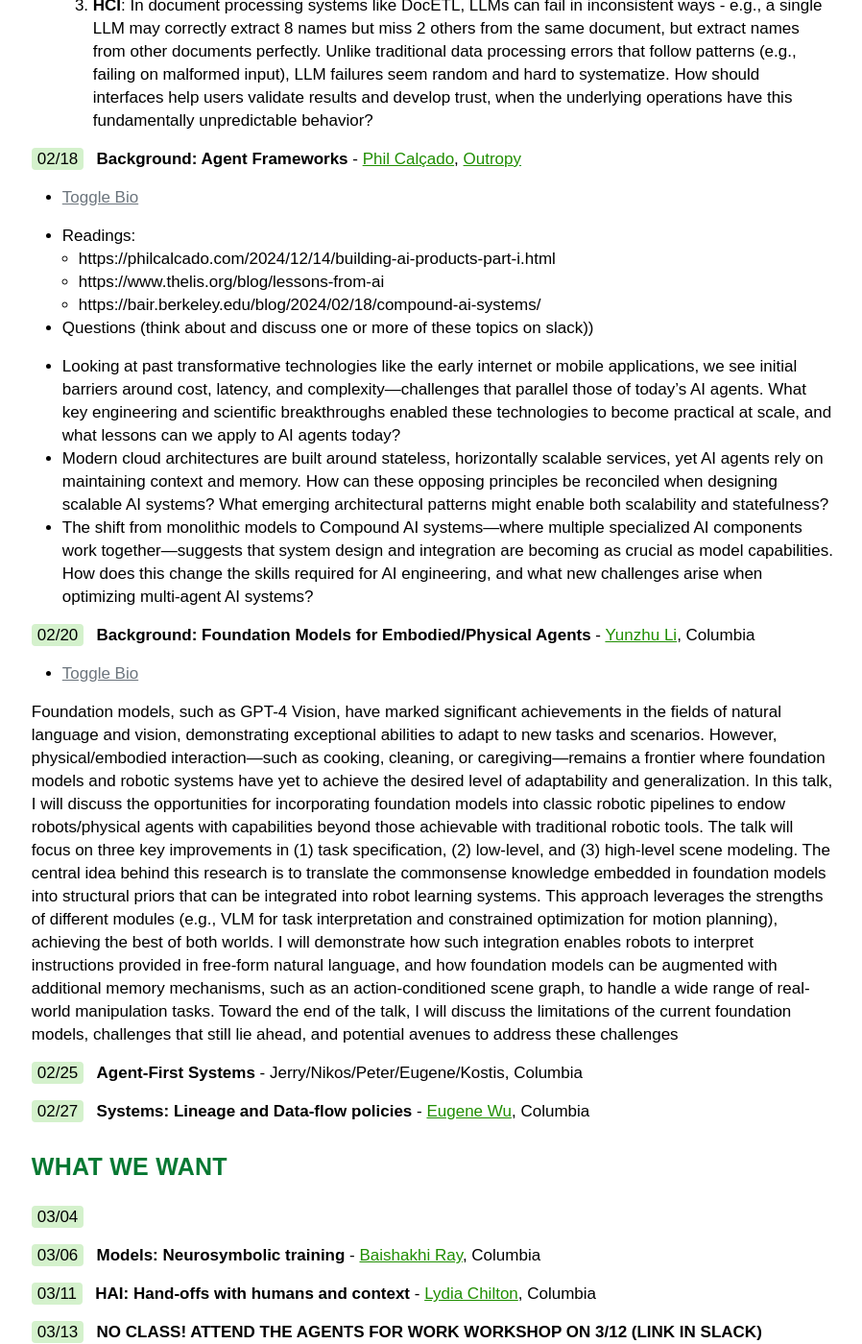
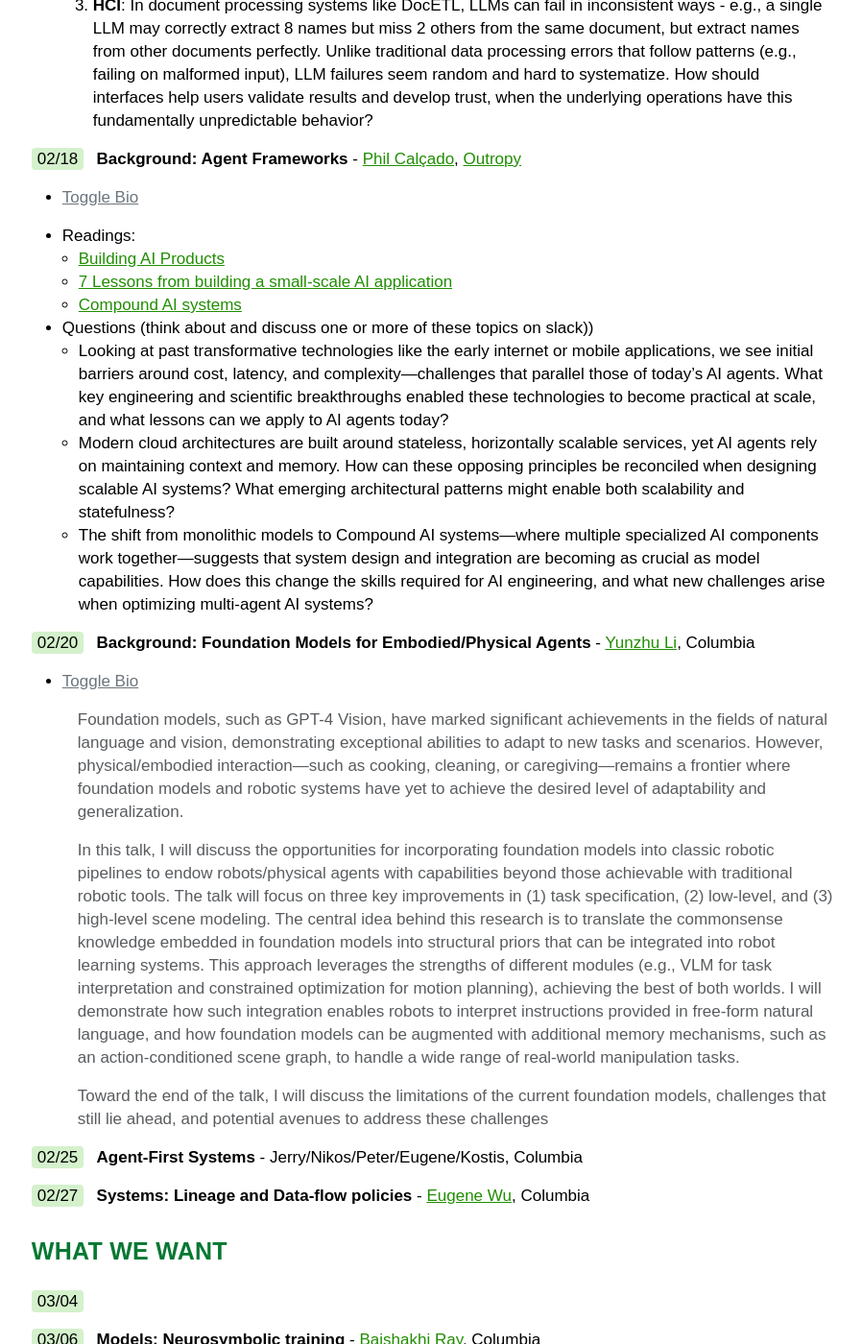
Before and after one commit to w6113/w6113.github.io, a Jekyll site: the page built from index.md, in a window 1280 px wide and 1400 px high, scrolled down 3001 px. Shown: the whole window at 96% size, without its empty margins (290-1188 px from the left). Built offline with Jekyll 4.4.1, drawn with Linux system fonts in a browser that asks for light colours.

Commit message:
generic message

```diff
--- a/index.md
+++ b/index.md
@@ -116,21 +116,28 @@
 <span class="date">02/18</span> <span class="topic">Background: Agent Frameworks</span> - [Phil Calçado](https://philcalcado.com/), [Outropy](https://outropy.ai/) {% include toggle.html content="Phil Calçado is a PhD student at Columbia University advised by [Eugene Wu](https://www.eugenewu.net). His research interests include the design and evaluation of agentic systems, with a focus on the intersection of agents, systems, and society. He is also interested in the social and ethical implications of AI systems, and how to make AI more trustworthy and reliable." %}
 
 * Readings:
-  * https://philcalcado.com/2024/12/14/building-ai-products-part-i.html
-  * https://www.thelis.org/blog/lessons-from-ai
-  * https://bair.berkeley.edu/blog/2024/02/18/compound-ai-systems/
+  * [Building AI Products](https://philcalcado.com/2024/12/14/building-ai-products-part-i.html)
+  * [7 Lessons from building a small-scale AI application](https://www.thelis.org/blog/lessons-from-ai)
+  * [Compound AI systems](https://bair.berkeley.edu/blog/2024/02/18/compound-ai-systems/)
 
 * Questions (think about and discuss one or more of these topics on slack))
-
-* Looking at past transformative technologies like the early internet or mobile applications, we see initial barriers around cost, latency, and complexity—challenges that parallel those of today’s AI agents. What key engineering and scientific breakthroughs enabled these technologies to become practical at scale, and what lessons can we apply to AI agents today?
-* Modern cloud architectures are built around stateless, horizontally scalable services, yet AI agents rely on maintaining context and memory. How can these opposing principles be reconciled when designing scalable AI systems? What emerging architectural patterns might enable both scalability and statefulness?
-* The shift from monolithic models to Compound AI systems—where multiple specialized AI components work together—suggests that system design and integration are becoming as crucial as model capabilities. How does this change the skills required for AI engineering, and what new challenges arise when optimizing multi-agent AI systems?
+  * Looking at past transformative technologies like the early internet or mobile applications, we see initial barriers around cost, latency, and complexity—challenges that parallel those of today’s AI agents. What key engineering and scientific breakthroughs enabled these technologies to become practical at scale, and what lessons can we apply to AI agents today?
+  * Modern cloud architectures are built around stateless, horizontally scalable services, yet AI agents rely on maintaining context and memory. How can these opposing principles be reconciled when designing scalable AI systems? What emerging architectural patterns might enable both scalability and statefulness?
+  * The shift from monolithic models to Compound AI systems—where multiple specialized AI components work together—suggests that system design and integration are becoming as crucial as model capabilities. How does this change the skills required for AI engineering, and what new challenges arise when optimizing multi-agent AI systems?
 
 <span class="date">02/20</span> <span class="topic">Background: Foundation Models for Embodied/Physical Agents</span> - [Yunzhu Li](https://yunzhuli.github.io), Columbia {% include toggle.html content="I am an Assistant Professor of Computer Science at Columbia University.  Before joining Columbia, I was an Assistant Professor at UIUC CS. I also spent time as a Postdoc at the Stanford Vision and Learning Lab (SVL), working with Fei-Fei Li and Jiajun Wu. I received my PhD from the Computer Science and Artificial Intelligence Laboratory (CSAIL) at MIT, where I was advised by Antonio Torralba and Russ Tedrake, and I obtained my bachelor's degree from Peking University." %}
 
-> Foundation models, such as GPT-4 Vision, have marked significant achievements in the fields of natural language and vision, demonstrating exceptional abilities to adapt to new tasks and scenarios. However, physical/embodied interaction—such as cooking, cleaning, or caregiving—remains a frontier where foundation models and robotic systems have yet to achieve the desired level of adaptability and generalization.
-> In this talk, I will discuss the opportunities for incorporating foundation models into classic robotic pipelines to endow robots/physical agents with capabilities beyond those achievable with traditional robotic tools. The talk will focus on three key improvements in (1) task specification, (2) low-level, and (3) high-level scene modeling. The central idea behind this research is to translate the commonsense knowledge embedded in foundation models into structural priors that can be integrated into robot learning systems. This approach leverages the strengths of different modules (e.g., VLM for task interpretation and constrained optimization for motion planning), achieving the best of both worlds. I will demonstrate how such integration enables robots to interpret instructions provided in free-form natural language, and how foundation models can be augmented with additional memory mechanisms, such as an action-conditioned scene graph, to handle a wide range of real-world manipulation tasks.
-> Toward the end of the talk, I will discuss the limitations of the current foundation models, challenges that still lie ahead, and potential avenues to address these challenges
+
+<blockquote class="blockquote" p class="ms-5 w-90 text-muted">
+<p>
+Foundation models, such as GPT-4 Vision, have marked significant achievements in the fields of natural language and vision, demonstrating exceptional abilities to adapt to new tasks and scenarios. However, physical/embodied interaction—such as cooking, cleaning, or caregiving—remains a frontier where foundation models and robotic systems have yet to achieve the desired level of adaptability and generalization.</p>
+
+<p>
+In this talk, I will discuss the opportunities for incorporating foundation models into classic robotic pipelines to endow robots/physical agents with capabilities beyond those achievable with traditional robotic tools. The talk will focus on three key improvements in (1) task specification, (2) low-level, and (3) high-level scene modeling. The central idea behind this research is to translate the commonsense knowledge embedded in foundation models into structural priors that can be integrated into robot learning systems. This approach leverages the strengths of different modules (e.g., VLM for task interpretation and constrained optimization for motion planning), achieving the best of both worlds. I will demonstrate how such integration enables robots to interpret instructions provided in free-form natural language, and how foundation models can be augmented with additional memory mechanisms, such as an action-conditioned scene graph, to handle a wide range of real-world manipulation tasks.</p>
+
+<p>
+Toward the end of the talk, I will discuss the limitations of the current foundation models, challenges that still lie ahead, and potential avenues to address these challenges</p>
+</blockquote>
 
 
 <span class="date">02/25</span> <span class="topic">Agent-First Systems</span> - Jerry/Nikos/Peter/Eugene/Kostis, Columbia
```
Also changed, not shown: Gemfile.lock.
